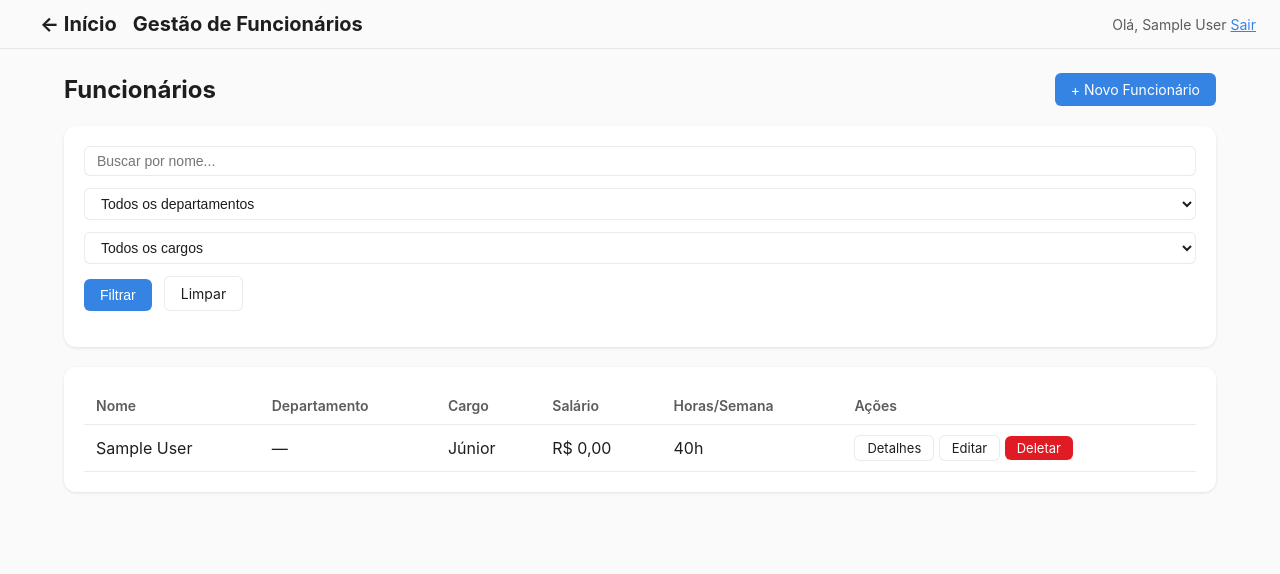
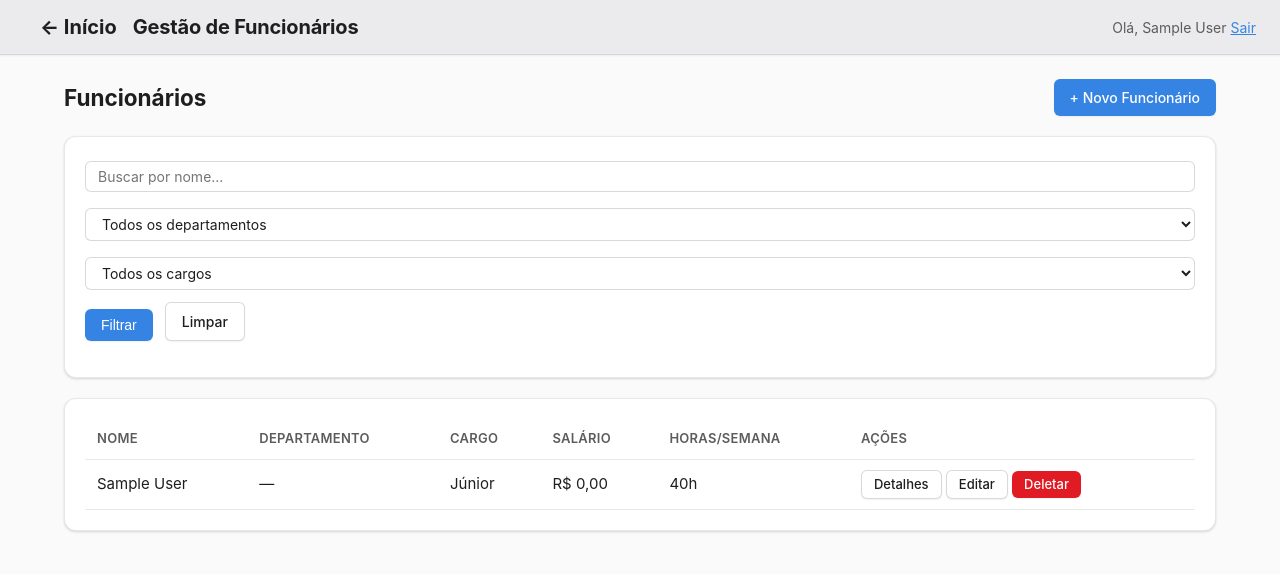
Before and after one commit to paulo-bento/sistema-gerenciamento-funcionario, a Django app: page /funcionarios/ in a window 1280 px wide. Shown: the top 574 px of the page. Run offline with Django 5.2, Linux system fonts and the light colour scheme; the visitor is signed in with stand-in values (Sample User, id 1); data comes from the database, SQL or seed files in the repository; data that the repository does not hold is empty.

Commit message:
Atualiza style.css

```diff
--- a/static/css/style.css
+++ b/static/css/style.css
@@ -6,21 +6,32 @@ body {
     color: var(--text);
     transition: 0.2s;
     padding: 0;
+    font-size: 15px;
+    line-height: 1.5;
 }
 /* Variáveis Adwaita */
 :root {
     --blue-3: #3584e4;
+    --blue-4: #2870c9;
     --blue-5: #1a5fb4;
     --green-4: #26a269;
+    --green-5: #1b8553;
     --yellow-4: #e5a50a;
+    --yellow-5: #c88800;
     --red-4: #e01b24;
+    --red-5: #c01c28;
     --purple-3: #9141ac;
     --window-bg: #fafafb;
     --card-bg: #ffffff;
     --view-bg: #ffffff;
-    --border: rgba(0,0,0,0.08);
+    --headerbar-bg: #ebebed;
+    --border: rgba(0,0,0,0.09);
+    --border-strong: rgba(0,0,0,0.15);
     --text: #1e1e1e;
     --subtext: #5c5c5c;
+    --shadow-1: 0 1px 2px rgba(0,0,0,0.06);
+    --shadow-2: 0 1px 3px rgba(0,0,0,0.1), 0 1px 2px rgba(0,0,0,0.06);
+    --focus-ring: 0 0 0 2px var(--card-bg), 0 0 0 4px rgba(53,132,228,0.5);
     --radius-window: 12px;
     --radius-card: 12px;
     --radius-button: 6px;
@@ -30,14 +41,19 @@ body {
         --window-bg: #242424;
         --card-bg: #303030;
         --view-bg: #1e1e1e;
-        --border: rgba(255,255,255,0.08);
+        --headerbar-bg: #2d2d2d;
+        --border: rgba(255,255,255,0.09);
+        --border-strong: rgba(255,255,255,0.16);
         --text: #ffffff;
         --subtext: #b3b3b3;
+        --shadow-1: 0 1px 2px rgba(0,0,0,0.2);
+        --shadow-2: 0 1px 4px rgba(0,0,0,0.35), 0 1px 2px rgba(0,0,0,0.25);
+        --focus-ring: 0 0 0 2px var(--card-bg), 0 0 0 4px rgba(53,132,228,0.6);
     }
 }
 /* Header bar */
 .header-bar {
-    background: var(--window-bg);
+    background: var(--headerbar-bg);
     border-bottom: 1px solid var(--border);
     padding: 12px 24px;
     display: flex;
@@ -46,10 +62,12 @@ body {
     position: sticky;
     top: 0;
     z-index: 10;
+    box-shadow: var(--shadow-1);
 }
 .header-bar h1 {
     font-size: 20px;
     font-weight: 700;
+    letter-spacing: -0.01em;
 }
 .header-bar .user-info {
     font-size: 14px;
@@ -72,8 +90,9 @@ body {
 /* Cards */
 .card {
     background: var(--card-bg);
+    border: 1px solid var(--border);
     border-radius: var(--radius-card);
-    box-shadow: 0 1px 3px rgba(0,0,0,0.1);
+    box-shadow: var(--shadow-2);
     padding: 20px;
     margin-bottom: 20px;
 }
@@ -81,22 +100,38 @@ body {
     font-size: 18px;
     font-weight: 600;
     margin-bottom: 12px;
+    letter-spacing: -0.01em;
 }
 /* Botões */
 .btn {
     display: inline-block;
     padding: 8px 16px;
     border-radius: var(--radius-button);
-    border: 1px solid var(--border);
+    border: 1px solid var(--border-strong);
     background: var(--card-bg);
     color: var(--text);
     text-decoration: none;
     font-size: 14px;
+    font-weight: 500;
     cursor: pointer;
-    transition: 0.15s;
+    box-shadow: var(--shadow-1);
+    transition: background-color 0.15s, box-shadow 0.15s;
 }
 .btn:hover {
     background: var(--border);
+}
+.btn:active {
+    background: var(--border-strong);
+    box-shadow: none;
+}
+.btn:focus-visible {
+    outline: none;
+    box-shadow: var(--focus-ring);
+}
+.btn:disabled {
+    opacity: 0.5;
+    cursor: not-allowed;
+    box-shadow: none;
 }
 .btn-primary {
     background: var(--blue-3);
@@ -104,6 +139,9 @@ body {
     border: none;
 }
 .btn-primary:hover {
+    background: var(--blue-4);
+}
+.btn-primary:active {
     background: var(--blue-5);
 }
 .btn-danger {
@@ -112,7 +150,10 @@ body {
     border: none;
 }
 .btn-danger:hover {
-    background: #c01a22;
+    background: var(--red-5);
+}
+.btn-danger:active {
+    background: #a51d24;
 }
 .btn-sm {
     padding: 4px 12px;
@@ -131,7 +172,12 @@ th, td {
 th {
     font-weight: 600;
     color: var(--subtext);
-    font-size: 14px;
+    font-size: 13px;
+    text-transform: uppercase;
+    letter-spacing: 0.02em;
+}
+tbody tr:hover {
+    background: var(--border);
 }
 /* Mensagens */
 .messages {
@@ -142,6 +188,7 @@ th {
     padding: 10px 16px;
     border-radius: var(--radius-button);
     margin-bottom: 4px;
+    box-shadow: var(--shadow-1);
 }
 .messages .success {
     background: var(--green-4);
@@ -164,18 +211,28 @@ form label {
     display: block;
     font-weight: 500;
     margin-top: 12px;
+    font-size: 14px;
 }
 form input, form select, form textarea {
     width: 100%;
     padding: 8px 12px;
-    border: 1px solid var(--border);
+    margin-top: 4px;
+    border: 1px solid var(--border-strong);
     border-radius: var(--radius-button);
     background: var(--view-bg);
     color: var(--text);
     font-size: 14px;
+    font-family: inherit;
+    transition: box-shadow 0.15s, border-color 0.15s;
 }
-form input:focus, form select:focus {
-    outline: 2px solid rgba(53,132,228,0.4);
+form input:focus, form select:focus, form textarea:focus {
+    outline: none;
+    border-color: var(--blue-3);
+    box-shadow: 0 0 0 2px rgba(53,132,228,0.25);
+}
+form input:disabled, form select:disabled, form textarea:disabled {
+    opacity: 0.5;
+    cursor: not-allowed;
 }
 .form-actions {
     margin-top: 16px;
@@ -191,14 +248,20 @@ form input:focus, form select:focus {
 }
 .pagination a, .pagination span {
     padding: 6px 12px;
-    border: 1px solid var(--border);
+    border: 1px solid var(--border-strong);
     border-radius: var(--radius-button);
     text-decoration: none;
     color: var(--text);
+    background: var(--card-bg);
+    transition: background-color 0.15s;
+}
+.pagination a:hover {
+    background: var(--border);
 }
 .pagination .current {
     background: var(--blue-3);
     color: white;
+    border-color: var(--blue-3);
 }
 /* Filtros */
 .filters {
@@ -209,8 +272,10 @@ form input:focus, form select:focus {
 }
 .filters input, .filters select {
     padding: 6px 12px;
-    border: 1px solid var(--border);
+    border: 1px solid var(--border-strong);
     border-radius: var(--radius-button);
+    background: var(--view-bg);
+    color: var(--text);
 }
 .filters .btn {
     align-self: flex-end;
@@ -224,14 +289,16 @@ form input:focus, form select:focus {
 }
 .stat-box {
     background: var(--card-bg);
+    border: 1px solid var(--border);
     border-radius: var(--radius-card);
     padding: 16px;
     text-align: center;
-    box-shadow: 0 1px 3px rgba(0,0,0,0.05);
+    box-shadow: var(--shadow-1);
 }
 .stat-box .number {
     font-size: 28px;
     font-weight: 700;
+    letter-spacing: -0.02em;
 }
 .stat-box .label {
     font-size: 14px;
```
